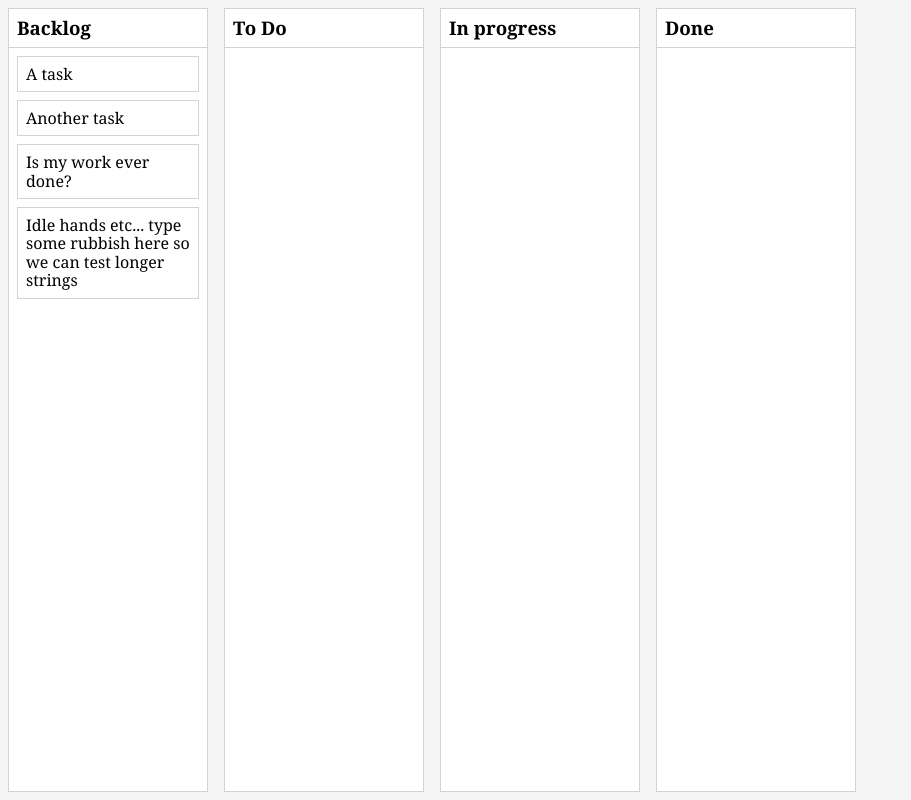
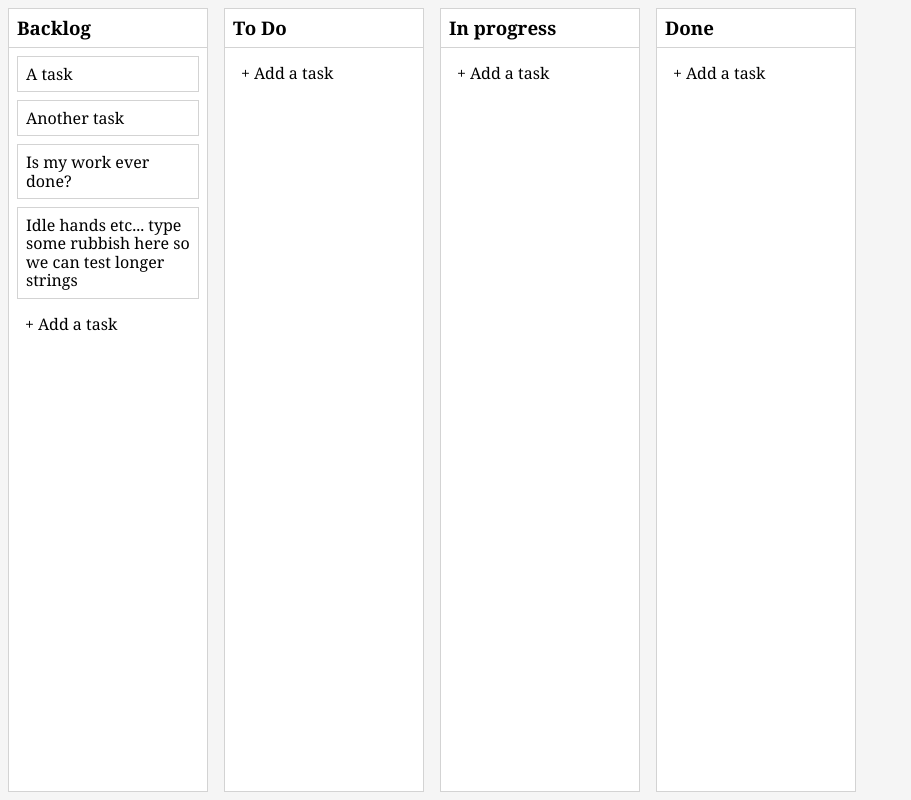
Before and after one commit to tooterfish/kanban-FE-beaut-dnd-prototype, a React (Vite) app: page / in a window 1280 px wide. Shown: the whole page, without its empty margins (0-911 px from the left). Built offline with nearby package versions, Linux system fonts and the light colour scheme.

Commit message:
implemented add new task functionality

```diff
--- /dev/null
+++ b/src/components/AddButton.jsx
@@ -0,0 +1,18 @@
+import styled from 'styled-components'
+
+const Button = styled.button`
+  all: unset;
+  padding: 8px;
+  width: 90%;
+
+  transition: 0.2s ease;
+
+  &:hover {
+    background-color: whitesmoke;
+    cursor: pointer;
+  }
+`
+
+export default function AddButton({text, onClick}) {
+  return <Button onClick={onClick}>{text}</Button>
+}
--- a/src/components/Board.jsx
+++ b/src/components/Board.jsx
@@ -53,7 +53,14 @@ export default function Board() {
       <Droppable droppableId='lists' type='list' direction='horizontal'>
         {(provided) =>
           <Container ref={provided.innerRef} {...provided.droppableProps}>
-            {listOrder.map((listId, i) => { return <List key={listId} listId={listId} taskOrder={taskOrders[listId]} index={i}/>})}
+            {listOrder.map((listId, i) => {
+              return <List
+                key={listId}
+                listId={listId}
+                taskOrder={taskOrders[listId]}
+                setTaskOrders={setTaskOrders}
+                index={i}/>})
+            }
             {provided.placeholder}
           </Container>
         }
--- a/src/components/List.jsx
+++ b/src/components/List.jsx
@@ -3,11 +3,13 @@ import data from '../data'
 import styled from 'styled-components'
 import { Droppable, Draggable } from 'react-beautiful-dnd'
 import { ModalContext } from '../contexts/ModalProvider'
+import { v4 } from 'uuid'
 
 import editIcon from '../assets/edit-box-line.svg'
 import HiddenButton from './HiddenButton'
 import SimpleTextboxModal from './SimpleTextboxModal'
 import Task from './Task'
+import AddButton from './AddButton'
 
 const Container = styled.div`
   margin: 8px;
@@ -49,7 +51,7 @@ const hiddenButtonStyleOverride = `
   }
 `
 
-export default function List({listId, taskOrder, index}) {
+export default function List({listId, taskOrder, setTaskOrders, index}) {
   const [list, setList] = useState(data.lists[listId])
   const {contents, setContents} = useContext(ModalContext)
 
@@ -61,6 +63,27 @@ export default function List({listId, taskOrder, index}) {
         const newList = {...list, title: listText}
         setList(newList) //update app
         data.lists[listId] = newList //"persist" data here
+      }
+    }/>)
+  }
+
+  function addNewTask() {
+    setContents(<SimpleTextboxModal
+      title={'Add task'}
+      placeholder={'Enter new task'}
+      submitCallback={newTaskText => {
+        const newId = v4()
+        data.tasks[newId] = { id: newId, content: newTaskText }
+
+        setTaskOrders((oldTaskOrders) => {
+          const newTaskOrder = [...taskOrder]
+          newTaskOrder.push(newId)
+          console.log(newTaskOrder)
+          const newTaskOrders = {...oldTaskOrders}
+          newTaskOrders[listId] = newTaskOrder
+          console.log(newTaskOrders)
+          return newTaskOrders
+        })
       }
     }/>)
   }
@@ -89,6 +112,7 @@ export default function List({listId, taskOrder, index}) {
               >
                 {taskOrder.map((taskId, i) => <Task key={taskId} taskId={taskId} index={i}/>)}
                 {provided.placeholder}
+                <AddButton text={'+ Add a task'} onClick={addNewTask}/>
               </TaskList>
             }
           </Droppable>
--- a/src/data.js
+++ b/src/data.js
@@ -9,19 +9,23 @@ const data = {
   lists: {
     'list-1': {
       id: 'list-1',
-      title: 'Backlog'
+      title: 'Backlog',
+      taskOrder: ['task-1', 'task-2', 'task-3', 'task-4']
     },
     'list-2': {
       id: 'list-2',
-      title: 'To Do'
+      title: 'To Do',
+      taskOrder: []
     },
     'list-3': {
       id: 'list-3',
-      title: 'In progress'
+      title: 'In progress',
+      taskOrder: []
     },
     'list-4': {
       id: 'list-4',
-      title: 'Done'
+      title: 'Done',
+      taskOrder: []
     }
   },
 
```
